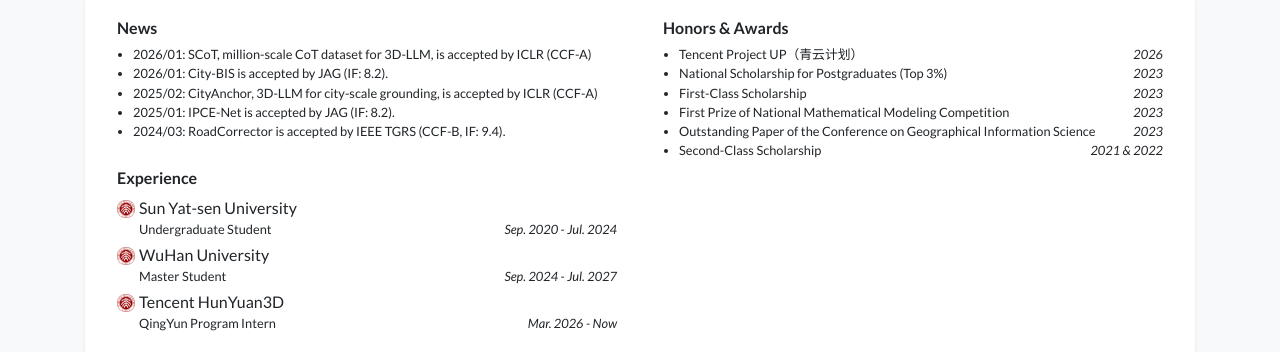
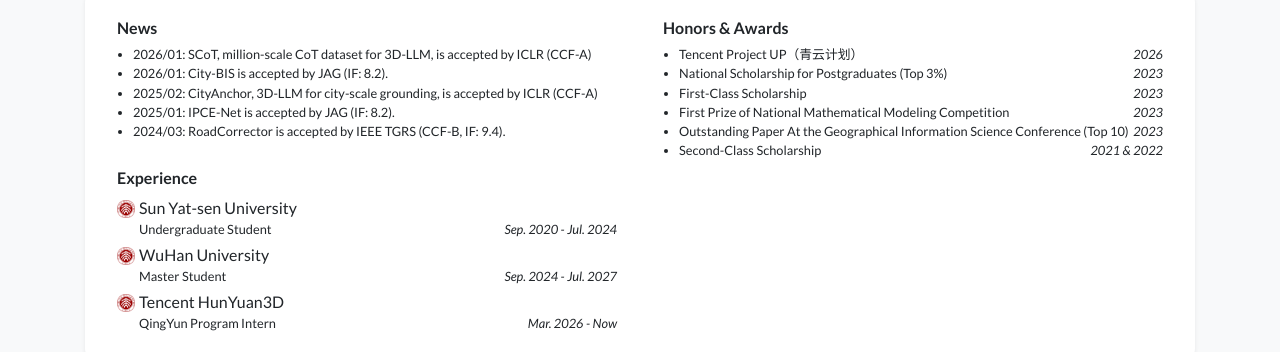
Before and after one commit to Lijp411/Lijp411.github.io, a Jekyll site: the page built from index.html, in a window 1280 px wide and 900 px high. Shown: the part 403-755 px from the top of the window. Built offline with Jekyll 4.4.1, drawn with Linux system fonts in a browser that asks for light colours; nearby versions of some CDN libraries; a style sheet for code colours, icons or effects is not loaded.

Commit message:
Update profile.yml

```diff
--- a/_data/profile.yml
+++ b/_data/profile.yml
@@ -85,7 +85,7 @@
   date: 2023
 - name: First Prize of National Mathematical Modeling Competition
   date: 2023
-- name: Outstanding Paper of the Conference on Geographical Information Science
+- name: Outstanding Paper At the Geographical Information Science Conference (Top 10)
   date: 2023
 - name: Second-Class Scholarship
   date: 2021 & 2022
```
